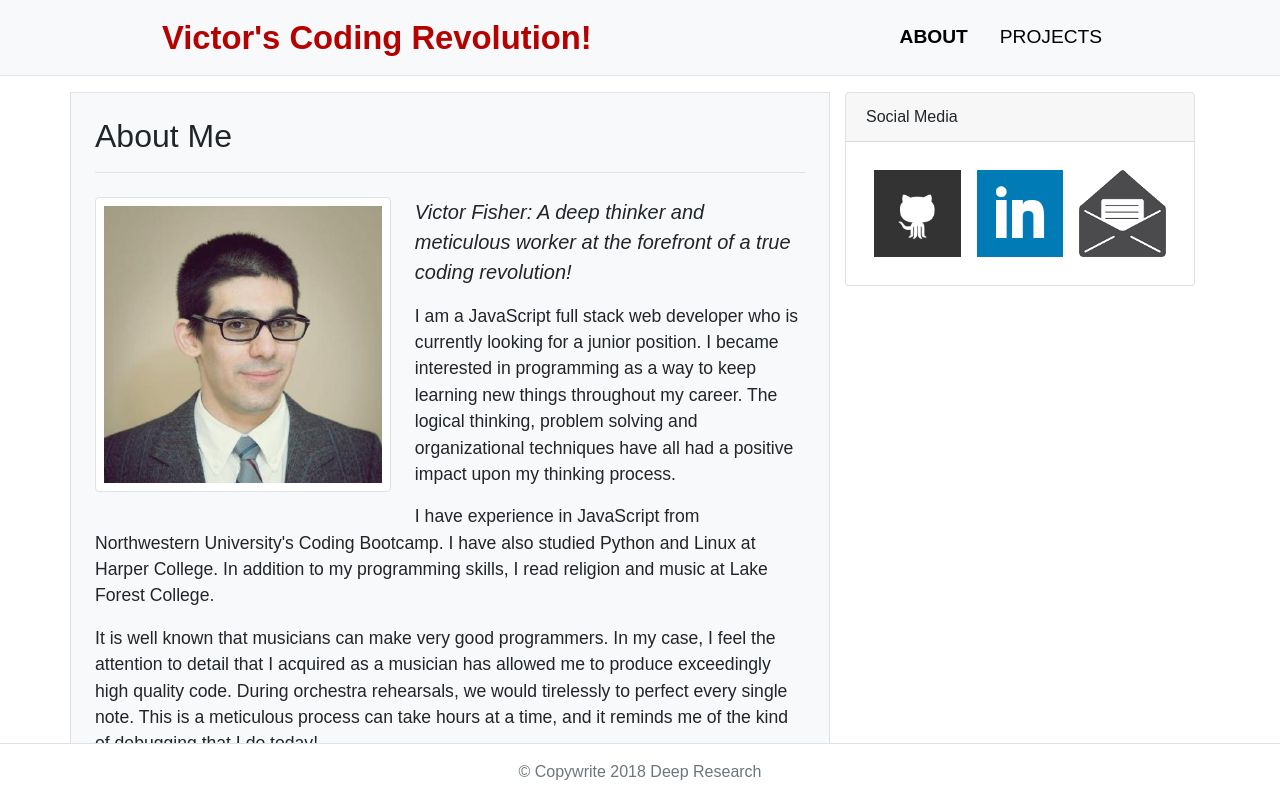
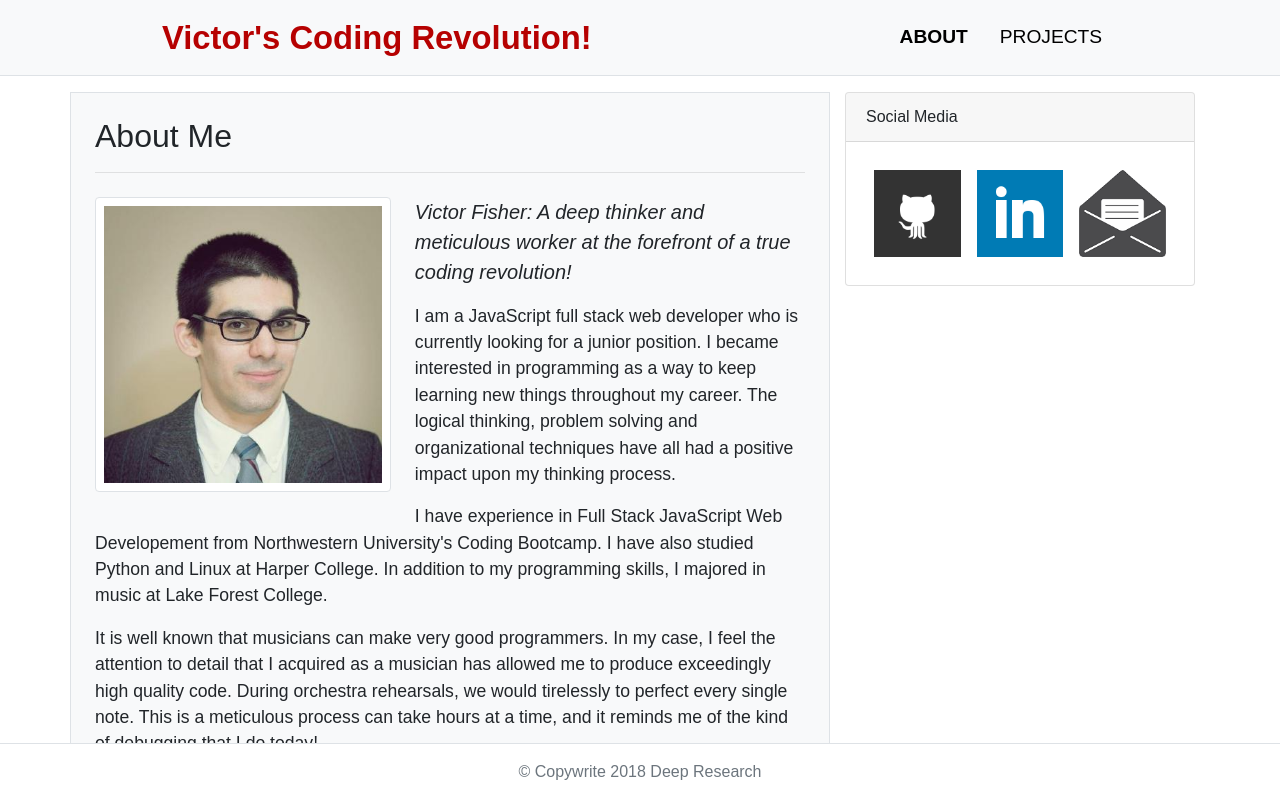
Before and after one commit to deep-research/custom-portfolio, a React (Create React App) app: page /about in a window 1280 px wide. Shown: the top 798 px of the page. Built offline with nearby package versions, Linux system fonts and the light colour scheme.

Commit message:
Changed About Page Text @

```diff
--- a/src/pages/about/About.js
+++ b/src/pages/about/About.js
@@ -20,10 +20,10 @@ class About extends Component {
                     programming as a way to keep learning new things throughout my career.
                     The logical thinking, problem solving and organizational techniques
                     have all had a positive impact upon my thinking process.</p>
-                <p className="about-text">I have experience in JavaScript from Northwestern
-                    University's Coding Bootcamp. I have also studied Python and Linux at
-                    Harper College. In addition to my programming skills, I read religion
-                    and music at Lake Forest College.</p>
+                <p className="about-text">I have experience in Full Stack JavaScript Web
+                    Developement from Northwestern University's Coding Bootcamp. I have
+                    also studied Python and Linux at Harper College. In addition to my
+                    programming skills, I majored in music at Lake Forest College.</p>
                 <p className="about-text">It is well known that musicians can make very good
                     programmers. In my case, I feel the attention to detail that I acquired
                     as a musician has allowed me to produce exceedingly high quality code.
```
